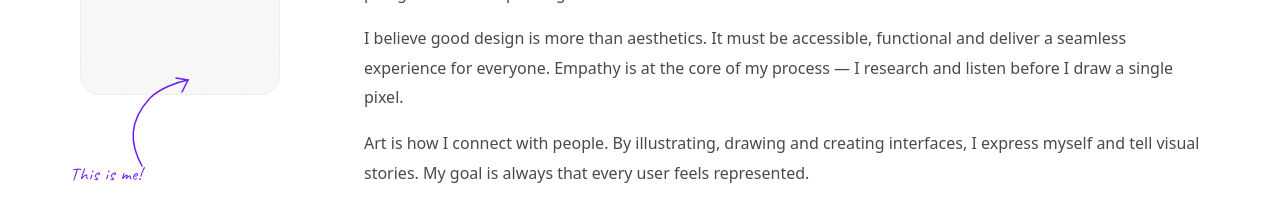
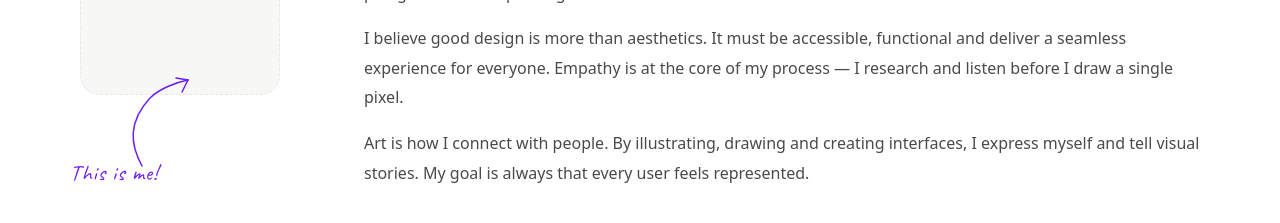
Before and after one commit to isabellegalves/isabelle-portfolio, a React (Vite) app: page /about in a window 1280 px wide. Shown: the part 303-526 px from the top of the page. Built offline with nearby package versions, Linux system fonts and the light colour scheme.

Commit message:
fix: increase 'This is me!' font size 18→22px

```diff
--- a/src/pages/About.jsx
+++ b/src/pages/About.jsx
@@ -337,7 +337,7 @@ export default function About() {
                   <path d="M 118 10 L 106 8" stroke="#6C1FF3" strokeWidth="1.5" fill="none" strokeLinecap="round"/>
                   <path d="M 118 10 L 112 22" stroke="#6C1FF3" strokeWidth="1.5" fill="none" strokeLinecap="round"/>
                   {/* texto handwritten — bem abaixo da cauda da seta */}
-                  <text x="0" y="110" style={{ fontFamily: "'Caveat', cursive", fontSize: "18px", fontWeight: 400, fill: "#6C1FF3", letterSpacing: "0.04em" }}>
+                  <text x="0" y="110" style={{ fontFamily: "'Caveat', cursive", fontSize: "22px", fontWeight: 400, fill: "#6C1FF3", letterSpacing: "0.04em" }}>
                     This is me!
                   </text>
                 </svg>
```
